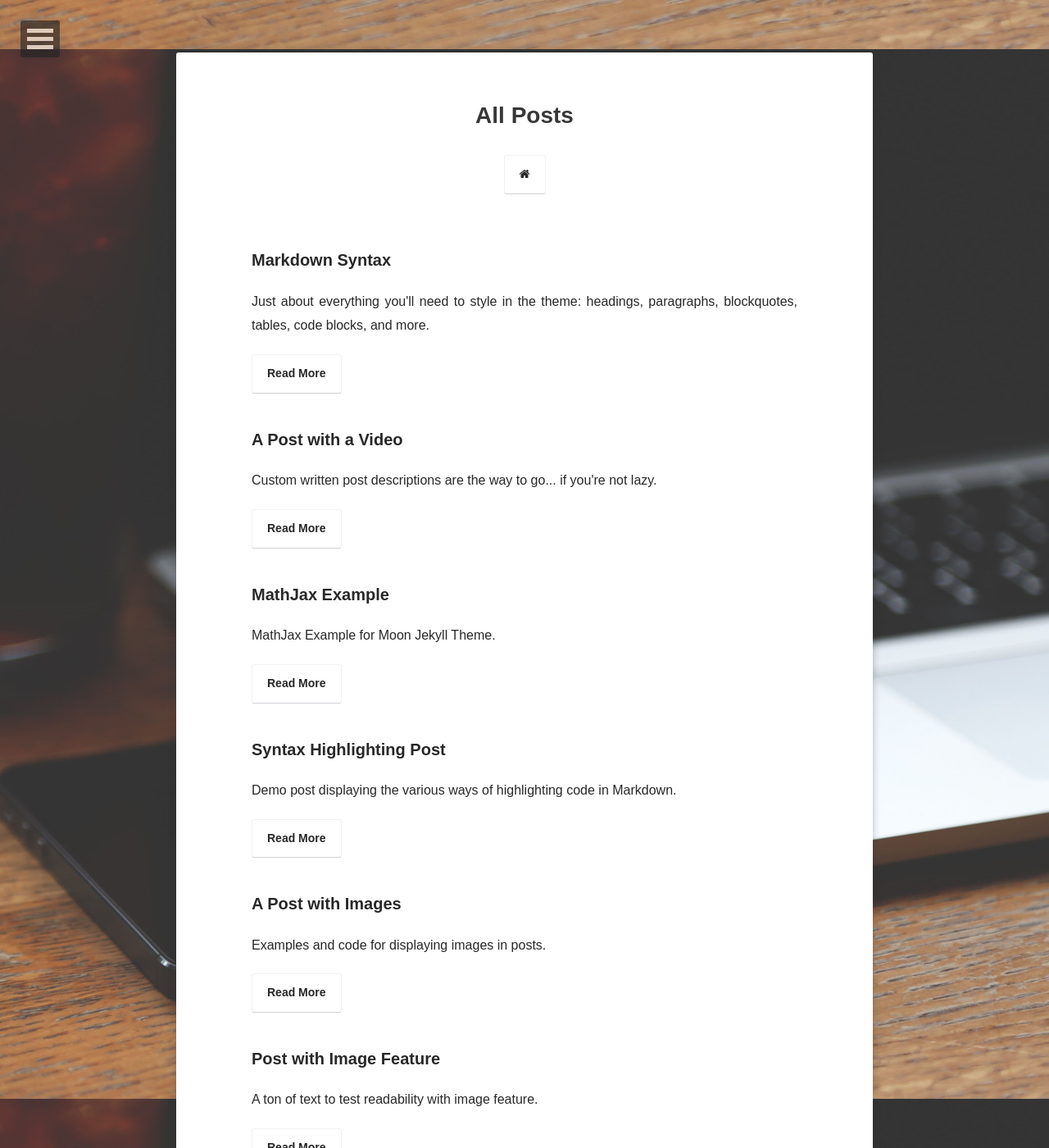
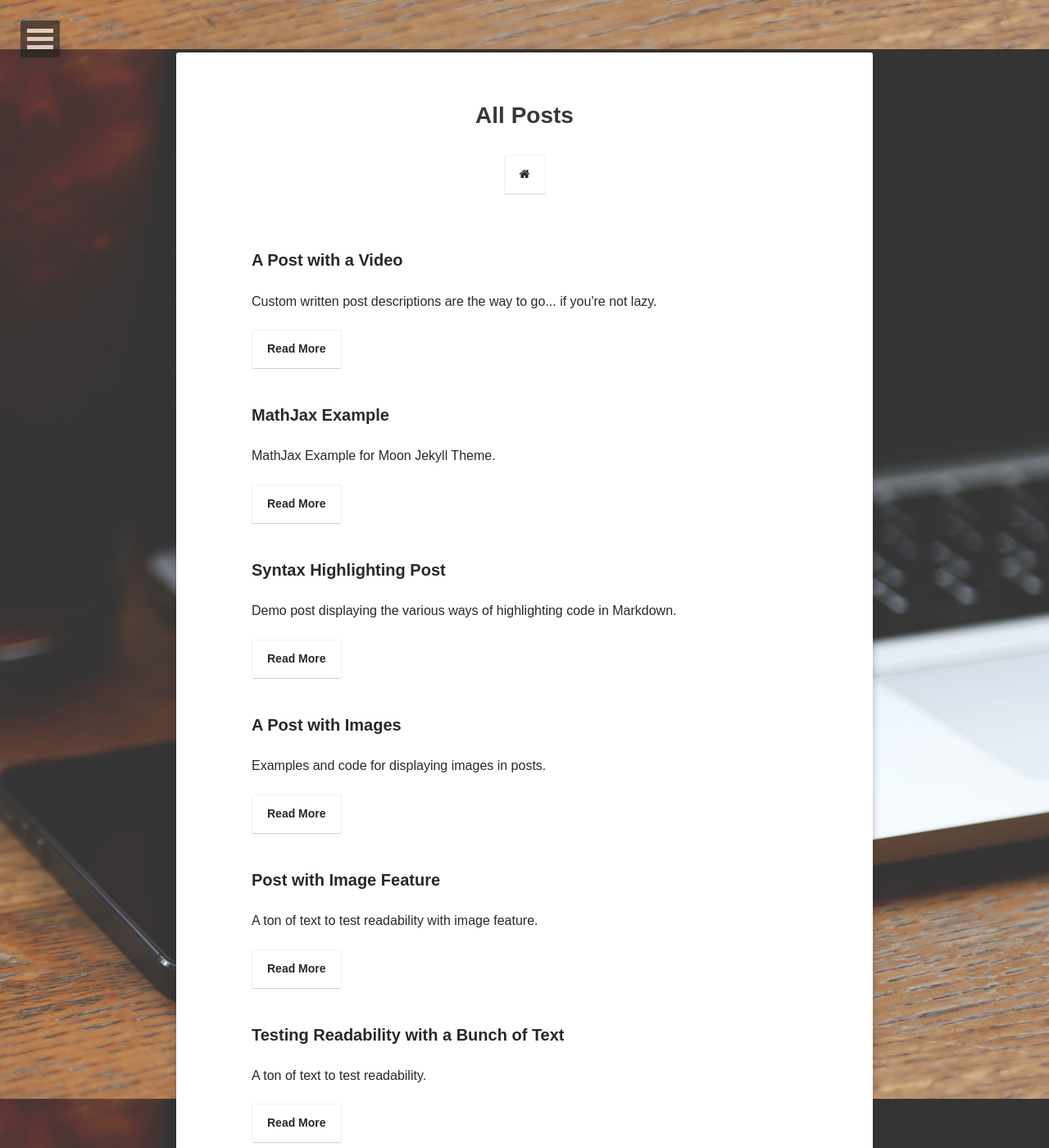
Before and after one commit to iswzw/iswzw.github, a Jekyll site: the page built from posts/index.md, in a window 1280 px wide and 1400 px high. Shown: the whole window at 82% size. Built offline with Jekyll 4.4.1, drawn with Linux system fonts in a browser that asks for light colours; some web fonts are replaced; comment, search, counter and statistics services are not loaded; some of the changed lines change nothing that is shown.

Commit message:
upadte files

```diff
--- a/_posts/2016-03-20-markdown-syntax.md
+++ b/_posts/2016-03-20-markdown-syntax.md
@@ -1,112 +1,45 @@
 ---
 layout: post
-title:  "Markdown Syntax"
-date:   2016-03-15
-excerpt: "Just about everything you'll need to style in the theme: headings, paragraphs, blockquotes, tables, code blocks, and more."
-tag:
-- markdown
-- syntax
-- sample
-- test
-- jekyll
+title: "Testing Readability with a Bunch of Text"
+date: 2012-05-22
+excerpt: "A ton of text to test readability."
+tags: [sample post, readability, test]
 comments: true
 ---
 
-## HTML Elements
+Portland in shoreditch Vice, labore typewriter pariatur hoodie fap sartorial Austin. Pinterest literally occupy Schlitz forage. Odio ad blue bottle vinyl, 90's narwhal commodo bitters pour-over nostrud. Ugh est hashtag in, fingerstache adipisicing laboris esse Pinterest shabby chic Portland. Shoreditch bicycle rights anim, flexitarian laboris put a bird on it vinyl cupidatat narwhal. Hashtag artisan skateboard, flannel Bushwick nesciunt salvia aute fixie do plaid post-ironic dolor McSweeney's. Cliche pour-over chambray nulla four loko skateboard sapiente hashtag.
 
-Below is just about everything you'll need to style in the theme. Check the source code to see the many embedded elements within paragraphs.
+Vero laborum commodo occupy. Semiotics voluptate mumblecore pug. Cosby sweater ullamco quinoa ennui assumenda, sapiente occupy delectus lo-fi. Ea fashion axe Marfa cillum aliquip. Retro Bushwick keytar cliche. Before they sold out sustainable gastropub Marfa readymade, ethical Williamsburg skateboard brunch qui consectetur gentrify semiotics. Mustache cillum irony, fingerstache magna pour-over keffiyeh tousled selfies.
 
-# Heading 1
+## 徐家汇
 
-## Heading 2
+金牛捞：有人说我脾气差，俗称“牛脾气”
 
-### Heading 3
+* 价格略贵
+* 味道还是挺不错的
+* 服务员想打了鸡血
+* DIY exercitation et id ugh tumblr church-key
 
-#### Heading 4
+Incididunt umami sriracha, ethical fugiat VHS ex assumenda yr irure direct trade. Marfa Truffaut bicycle rights, kitsch placeat Etsy kogi asymmetrical. Beard locavore flexitarian, kitsch photo booth hoodie plaid ethical readymade leggings yr.
 
-##### Heading 5
+Aesthetic odio dolore, meggings disrupt qui readymade stumptown brunch Terry Richardson pour-over gluten-free. Banksy american apparel in selfies, biodiesel flexitarian organic meh wolf quinoa gentrify banjo kogi. Readymade tofu ex, scenester dolor umami fingerstache occaecat fashion axe Carles jean shorts minim. Keffiyeh fashion axe nisi Godard mlkshk dolore. Lomo you probably haven't heard of them eu non, Odd Future Truffaut pug keytar meggings McSweeney's Pinterest cred. Etsy literally aute esse, eu bicycle rights qui meggings fanny pack. Gentrify leggings pug flannel duis.
 
-###### Heading 6
+## Forage occaecat cardigan qui
 
-### Body text
+Fashion axe hella gastropub lo-fi kogi 90's aliquip +1 veniam delectus tousled. Cred sriracha locavore gastropub kale chips, iPhone mollit sartorial. Anim dolore 8-bit, pork belly dolor photo booth aute flannel small batch. Dolor disrupt ennui, tattooed whatever salvia Banksy sartorial roof party selfies raw denim sint meh pour-over. Ennui eu cardigan sint, gentrify iPhone cornhole.
 
-Lorem ipsum dolor sit amet, test link adipiscing elit. **This is strong**. Nullam dignissim convallis est. Quisque aliquam.
+> Whatever velit occaecat quis deserunt gastropub, leggings elit tousled roof party 3 wolf moon kogi pug blue bottle ea. Fashion axe shabby chic Austin quinoa pickled laborum bitters next level, disrupt deep v accusamus non fingerstache.
 
-![Smithsonian Image](https://mmistakes.github.io/minimal-mistakes/images/3953273590_704e3899d5_m.jpg)
-{: .image-right}
+Tote bag asymmetrical elit sunt. Occaecat authentic Marfa, hella McSweeney's next level irure veniam master cleanse. Sed hoodie letterpress artisan wolf leggings, 3 wolf moon commodo ullamco. Anim occupy ea labore Terry Richardson. Tofu ex master cleanse in whatever pitchfork banh mi, occupy fugiat fanny pack Austin authentic. Magna fugiat 3 wolf moon, labore McSweeney's sustainable vero consectetur. Gluten-free disrupt enim, aesthetic fugiat jean shorts trust fund keffiyeh magna try-hard.
 
-*This is emphasized*. Donec faucibus. Nunc iaculis suscipit dui. 53 = 125. Water is H2O. Nam sit amet sem. Aliquam libero nisi, imperdiet at, tincidunt nec, gravida vehicula, nisl. The New York Times (That’s a citation). Underline.Maecenas ornare tortor. Donec sed tellus eget sapien fringilla nonummy. Mauris a ante. Suspendisse quam sem, consequat at, commodo vitae, feugiat in, nunc. Morbi imperdiet augue quis tellus.
+## Hoodie Duis
 
-HTML and CSS are our tools. Mauris a ante. Suspendisse quam sem, consequat at, commodo vitae, feugiat in, nunc. Morbi imperdiet augue quis tellus. Praesent mattis, massa quis luctus fermentum, turpis mi volutpat justo, eu volutpat enim diam eget metus.
+Actually salvia consectetur, hoodie duis lomo YOLO sunt sriracha. Aute pop-up brunch farm-to-table odio, salvia irure occaecat. Sriracha small batch literally skateboard. Echo Park nihil hoodie, aliquip forage artisan laboris. Trust fund reprehenderit nulla locavore. Stumptown raw denim kitsch, keffiyeh nulla twee dreamcatcher fanny pack ullamco 90's pop-up est culpa farm-to-table. Selfies 8-bit do pug odio.
 
-### Blockquotes
+### Thundercats Ho!
 
-> Lorem ipsum dolor sit amet, test link adipiscing elit. Nullam dignissim convallis est. Quisque aliquam.
+Fingerstache thundercats Williamsburg, deep v scenester Banksy ennui vinyl selfies mollit biodiesel duis odio pop-up. Banksy 3 wolf moon try-hard, sapiente enim stumptown deep v ad letterpress. Squid beard brunch, exercitation raw denim yr sint direct trade. Raw denim narwhal id, flannel DIY McSweeney's seitan. Letterpress artisan bespoke accusamus, meggings laboris consequat Truffaut qui in seitan. Sustainable cornhole Schlitz, twee Cosby sweater banh mi deep v forage letterpress flannel whatever keffiyeh. Sartorial cred irure, semiotics ethical sed blue bottle nihil letterpress.
 
-## List Types
+Occupy et selvage squid, pug brunch blog nesciunt hashtag mumblecore skateboard yr kogi. Ugh small batch swag four loko. Fap post-ironic qui tote bag farm-to-table american apparel scenester keffiyeh vero, swag non pour-over gentrify authentic pitchfork. Schlitz scenester lo-fi voluptate, tote bag irony bicycle rights pariatur vero Vice freegan wayfarers exercitation nisi shoreditch. Chambray tofu vero sed. Street art swag literally leggings, Cosby sweater mixtape PBR lomo Banksy non in pitchfork ennui McSweeney's selfies. Odd Future Banksy non authentic.
 
-### Ordered Lists
-
-1. Item one
-   1. sub item one
-   2. sub item two
-   3. sub item three
-2. Item two
-
-### Unordered Lists
-
-* Item one
-* Item two
-* Item three
-
-## Tables
-
-| Header1 | Header2 | Header3 |
-|:--------|:-------:|--------:|
-| cell1   | cell2   | cell3   |
-| cell4   | cell5   | cell6   |
-|----
-| cell1   | cell2   | cell3   |
-| cell4   | cell5   | cell6   |
-|=====
-| Foot1   | Foot2   | Foot3
-{: rules="groups"}
-
-## Code Snippets
-
-{% highlight css %}
-#container {
-  float: left;
-  margin: 0 -240px 0 0;
-  width: 100%;
-}
-{% endhighlight %}
-
-## Buttons
-
-Make any link standout more when applying the `.btn` class.
-
-{% highlight html %}
-<a href="#" class="btn btn-success">Success Button</a>
-{% endhighlight %}
-
-<div markdown="0"><a href="#" class="btn">Primary Button</a></div>
-<div markdown="0"><a href="#" class="btn btn-success">Success Button</a></div>
-<div markdown="0"><a href="#" class="btn btn-warning">Warning Button</a></div>
-<div markdown="0"><a href="#" class="btn btn-danger">Danger Button</a></div>
-<div markdown="0"><a href="#" class="btn btn-info">Info Button</a></div>
-
-## KBD
-
-You can also use `<kbd>` tag for keyboard buttons.
-
-{% highlight html %}
-<kbd>W</kbd><kbd>A</kbd><kbd>S</kbd><kbd>D</kbd>
-{% endhighlight %}
-
-Press <kbd>W</kbd><kbd>A</kbd><kbd>S</kbd><kbd>D</kbd> to move your car. **Midtown Maddness!!**
-
-## Notices
-
-**Watch out!** You can also add notices by appending `{: .notice}` to a paragraph.
-{: .notice}
+Aliquip enim artisan dolor post-ironic. Pug tote bag Marfa, deserunt pour-over Portland wolf eu odio intelligentsia american apparel ugh ea. Sunt viral et, 3 wolf moon gastropub pug id. Id fashion axe est typewriter, mlkshk Portland art party aute brunch. Sint pork belly Cosby sweater, deep v mumblecore kitsch american apparel. Try-hard direct trade tumblr sint skateboard. Adipisicing bitters excepteur biodiesel, pickled gastropub aute veniam.
```
